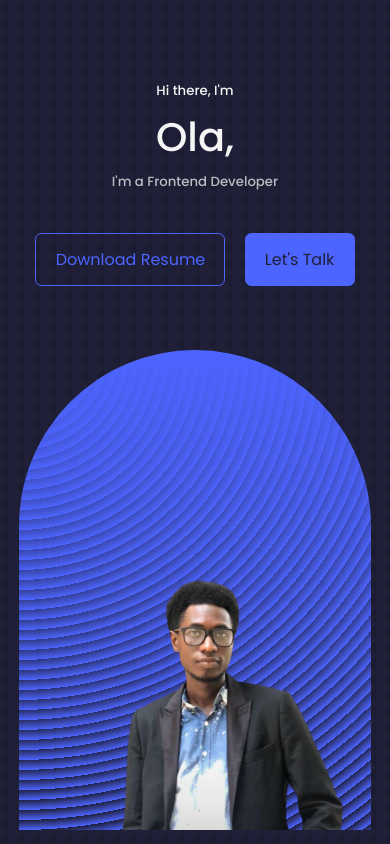
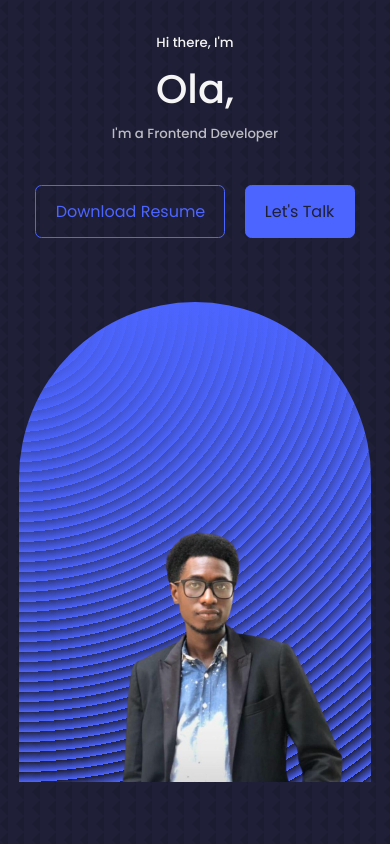
Before and after one commit to Olixfills/portfolio, a React (Create React App) app: page / in a window 390 px wide. Shown: the top 844 px of the page. Built offline with nearby package versions, Linux system fonts and the light colour scheme.

Commit message:
completed header section mobile8

```diff
--- a/src/components/header/header.css
+++ b/src/components/header/header.css
@@ -61,7 +61,7 @@ header{
             top: 12rem;
     }
     header {
-        padding-top: 5rem;
+        padding-top: 2rem;
     }
 
 }
```
